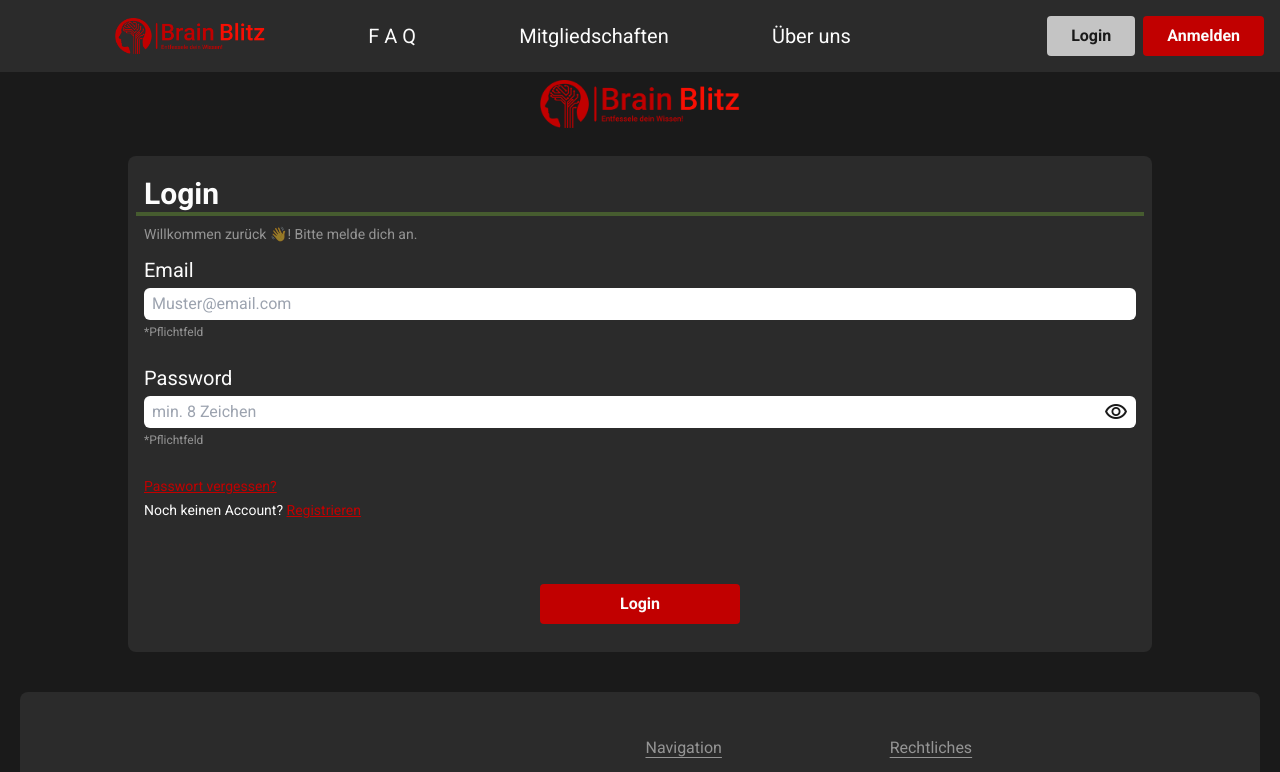
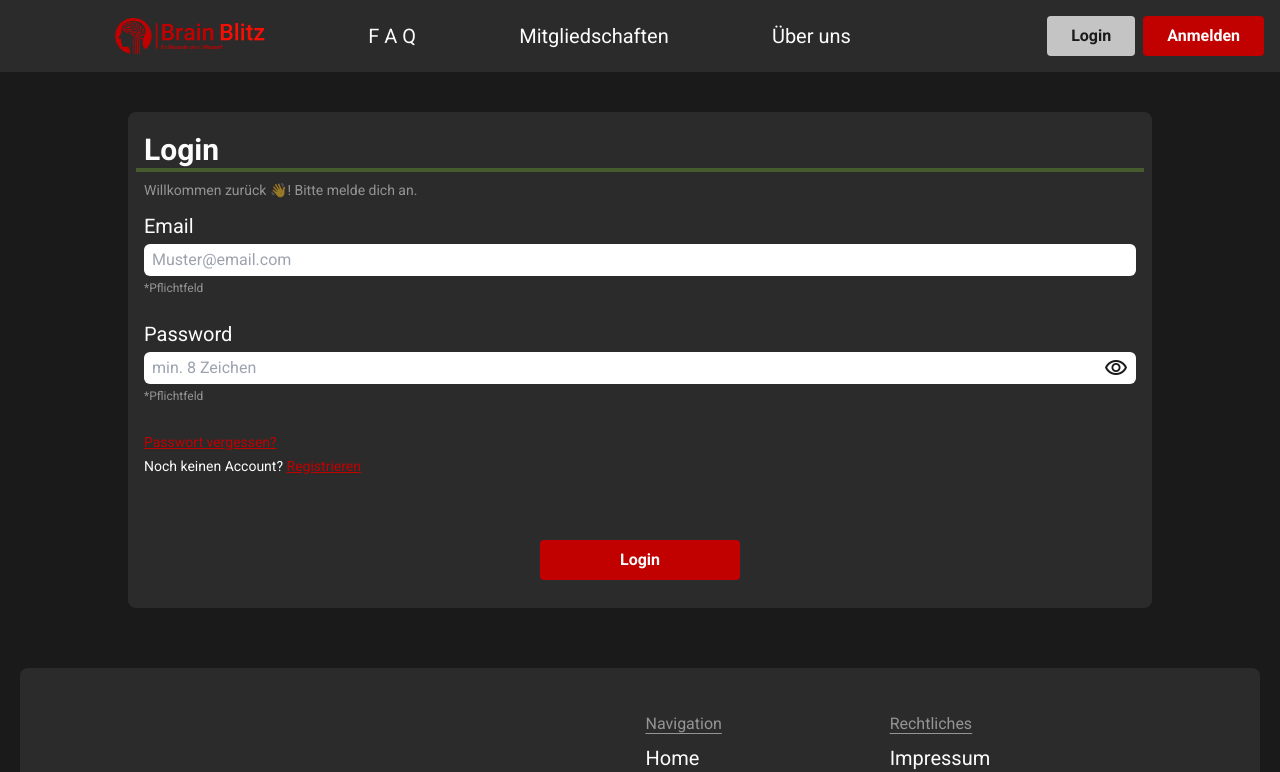
Before and after one commit to SlowMoschen/Brain_Blitz, a React (Vite) app in the folder client/: page /auth/login in a window 1280 px wide. Shown: the top 772 px of the page. Built offline with nearby package versions, Linux system fonts and the light colour scheme; the HTML template or start-up script is replaced by a standard one.

Commit message:
[misc] removed logo image

```diff
--- a/client/src/routes/auth/pages/login/Login.tsx
+++ b/client/src/routes/auth/pages/login/Login.tsx
@@ -1,15 +1,14 @@
 import { useNavigate } from "react-router-dom";
 import Form from "../../../../shared/components/Form";
 import Input from "../../../../shared/components/Input";
-import Logo from "../../../../shared/components/Logo";
 import MessageBox from "../../../../shared/components/MessageBox";
+import { useAuth } from "../../../../shared/hooks/useAuth";
 import useError from "../../../../shared/hooks/useError";
-import { HttpService } from "../../../../shared/services/httpService";
 import { ValidationService } from "../../../../shared/services/validationService";
 
 export default function Login() {
-  const httpService = new HttpService();
   const [error, handleError] = useError(true);
+  const { login } = useAuth();
   const redirect = useNavigate();
 
   const handleSubmit = async (event: React.FormEvent<HTMLFormElement>) => {
@@ -23,22 +22,17 @@ export default function Login() {
       await ValidationService.validate(email, ["isRequired", "isEmail"]);
       await ValidationService.validate(password, ["isRequired", "minLen", "maxLen", "isPassword"]);
 
-      const response = await httpService.post("/auth/login", {
-        email,
-        password,
-      });
-      if (response.data) {
-        console.log(response.data);
-        redirect("/dashboard");
-        return;
-      }
+      const res = await login({ email, password });
+      if (res instanceof Error) throw res;
 
-      throw new Error(response.message);
+      redirect("/dashboard");
     } catch (error) {
       console.error(error);
       if (error instanceof Error) {
         if (error.message === "Not Found") {
-          handleError("Benutzer nicht gefunden oder Passwort falsch. Bitte versuchen Sie es erneut.");
+          handleError(
+            "Benutzer nicht gefunden oder Passwort falsch. Bitte versuchen Sie es erneut."
+          );
           return;
         }
 
@@ -53,10 +47,9 @@ export default function Login() {
 
   return (
     <>
-      <Logo maxHeight="120px" maxWidth="200px" className="my-2" />
       <Form
         onSubmit={(e) => handleSubmit(e)}
-        className="bg-bg-secondary py-5 px-2 m-5 rounded-lg w-11/12 max-w-5xl flex flex-col items-center"
+        className="bg-bg-secondary py-5 px-2 m-5 my-10 rounded-lg w-11/12 max-w-5xl flex flex-col items-center"
         btnText="Login"
       >
         <h1 className="text-3xl font-bold border-b-4 border-accent-light w-full px-2">Login</h1>
```
